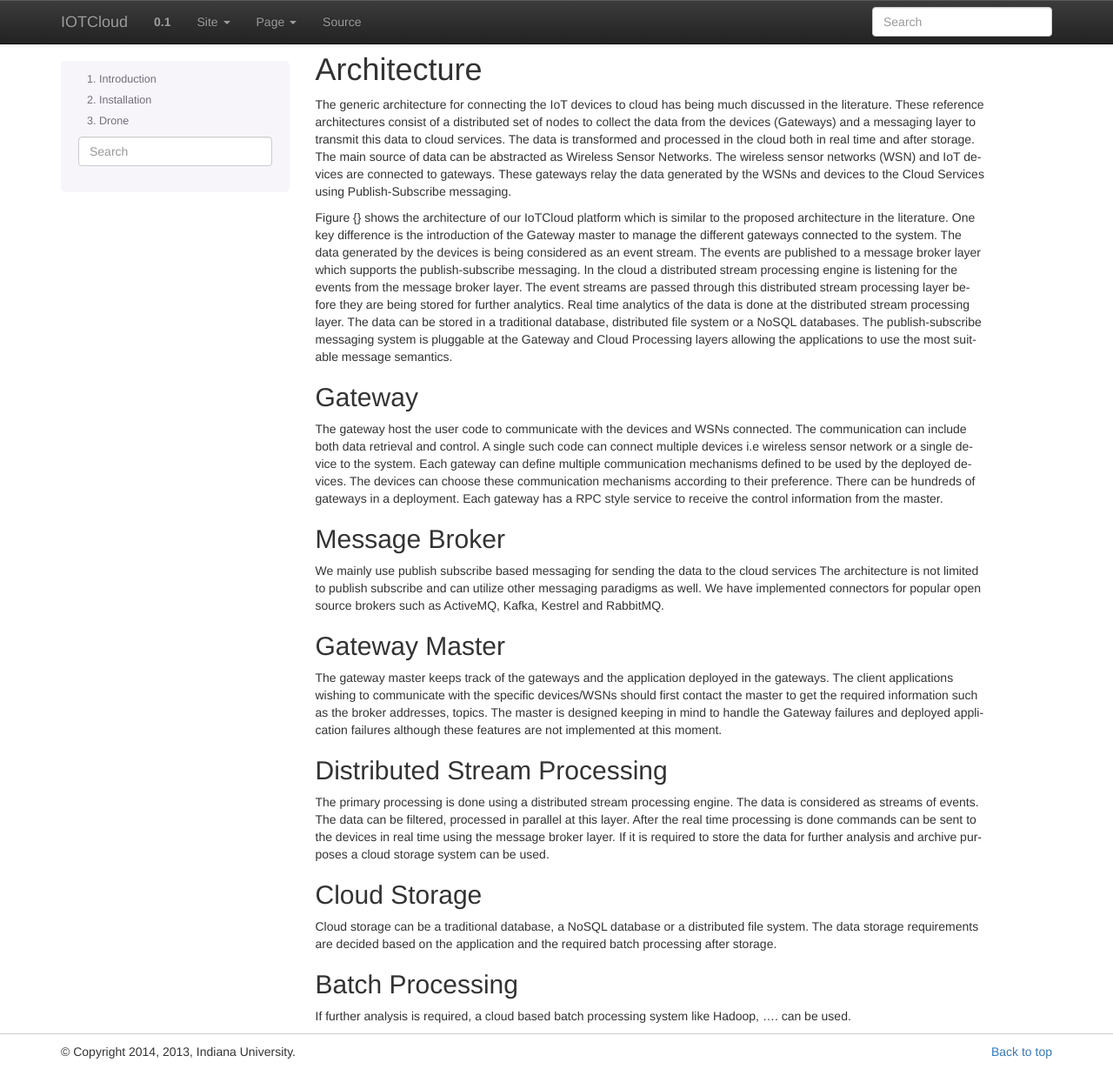
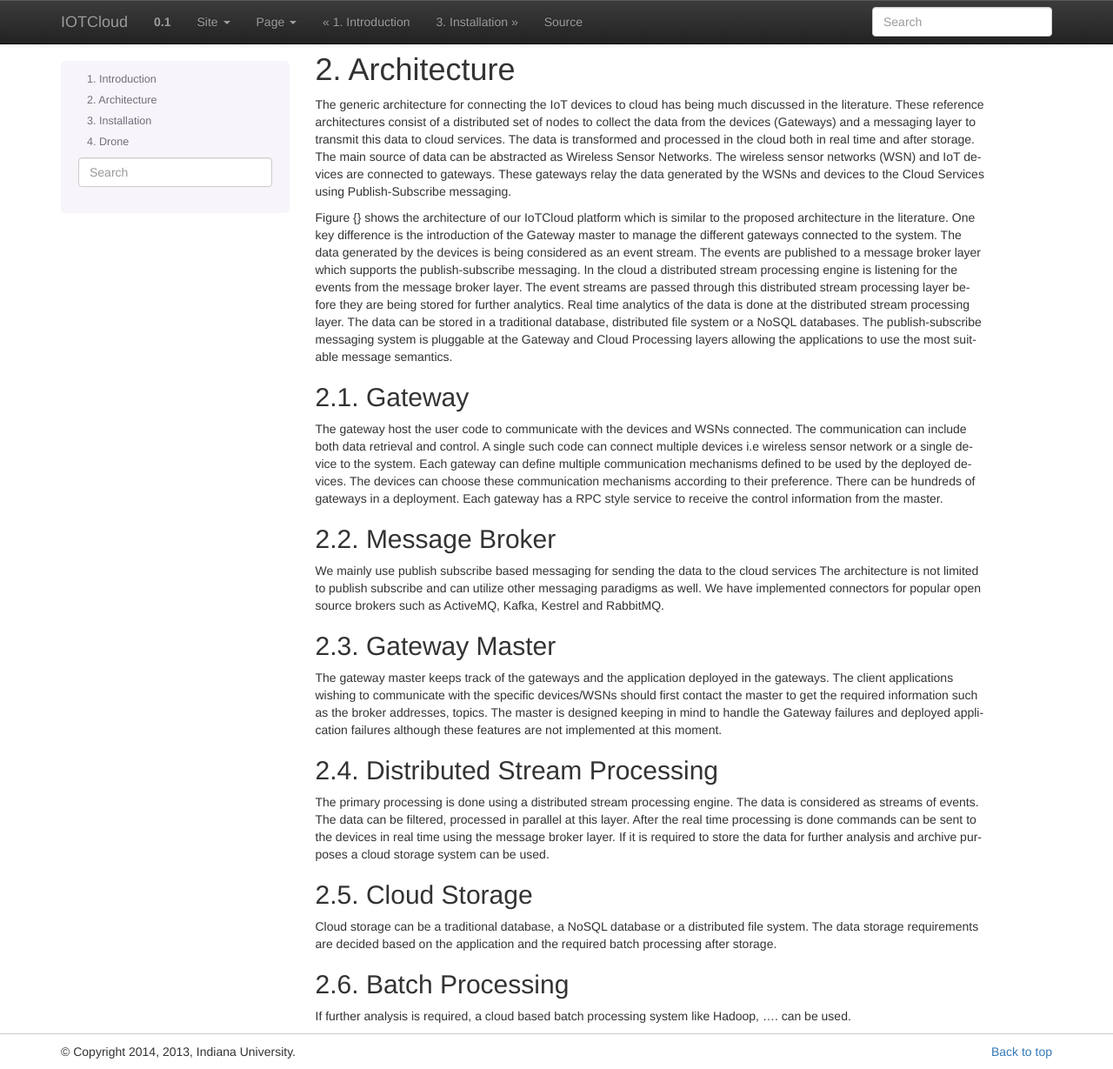
Before and after one commit to iotcloud/iotcloud-docs, a Sphinx documentation site: the page built from source/architecture.rst, in a window 1280 px wide and 1229 px high. Shown: the whole window at 87% size. Built offline with Sphinx 7.4.7, drawn with Linux system fonts in a browser that asks for light colours.

Commit message:
adding more

```diff
--- a/source/_templates/layout.html
+++ b/source/_templates/layout.html
@@ -9,47 +9,14 @@
 
    {% if pagename in ["index"] %}
    <div class="header" id="content">
-   <div id="this-carousel-id" class="carousel slide"><!-- class of slide for animation -->
-   <div class="carousel-inner">
-    <div class="item active"><!-- class of active since it's the first item -->
-      <img src="http://placehold.it/1200x240&text=Federated VM Management" alt="" />
-       <div class="carousel-caption">
-        <p>OpenStack, AWS, Azure, Eucalyptus, EC2</p>
-      </div>
-    </div>
-    <div class="item">
-      <img src="http://placehold.it/1200x240&text=Rain for Baremetal" alt="" />
-      <div class="carousel-caption">
-        <p>Role and user based provisioning</p>
-      </div>
-
-    </div>
-    <div class="item">
-      <img src="http://placehold.it/1200x240&text=Rain for PaaS" alt="" />
-      <div class="carousel-caption">
-        <p>Deploy Services easily</p>
-      </div>
-    </div>
-    <div class="item">
-      <img src="http://placehold.it/1200x240&text=Cloud Metrics" alt="" />
-      <div class="carousel-caption">
-        <p>Obtain federated Cloud usage information</p>
-      </div>
-    </div>
-   </div><!-- /.carousel-inner -->
-   <!--  Next and Previous controls below
-        href values must reference the id for this carousel -->
-    <a class="carousel-control left" href="#this-carousel-id" data-slide="prev">&lsaquo;</a>
-    <a class="carousel-control right" href="#this-carousel-id" data-slide="next">&rsaquo;</a>
-   </div><!-- /.carousel -->
    </div>
 
-  <a href="https://github.com/cloudmesh/cloudmesh.git"
+  <!--<a href="https://github.com/cloudmesh/cloudmesh.git"
      class="visible-desktop hidden-xs"><img
     id="gh-banner"
     style="position: absolute; top: 50px; right: 0; border: 0;"
     src="https://s3.amazonaws.com/github/ribbons/forkme_right_white_ffffff.png"
-    alt="Fork me on GitHub"></a>
+    alt="Fork me on GitHub"></a>-->
   <script>
     // Adjust banner height.
     $(function () {
--- a/source/conf.py
+++ b/source/conf.py
@@ -328,10 +328,10 @@
 # -- Options for Epub output ---------------------------------------------
 
 # Bibliographic Dublin Core info.
-epub_title = u'Cloudmesh Plan'
-epub_author = u'Gregor von Laszewski'
-epub_publisher = u'Gregor von Laszewski'
-epub_copyright = u'2014, 2013, Gregor von Laszewski'
+epub_title = u'IOTCloud Plan'
+epub_author = u'Supun Kamburugamuve'
+epub_publisher = u'Supun Kamburugamuve'
+epub_copyright = u'2014, 2013, Supun Kamburugamuve'
 
 # The language of the text. It defaults to the language option
 # or en if the language is not set.
--- a/source/index.rst
+++ b/source/index.rst
@@ -1,4 +1,3 @@
-
 ######################################################################
 IOTCloud
 ######################################################################
@@ -8,6 +7,7 @@
    :numbered:
 
    introduction
+   architecture
    installation
    drone
 
```
